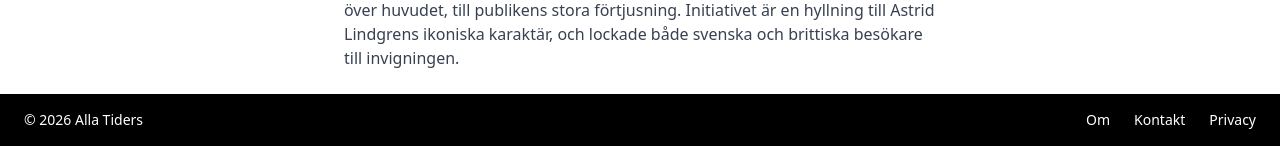
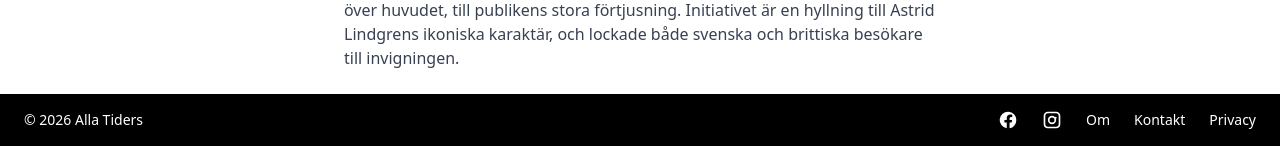
Before and after one commit to Magda-blip/Alla-Tiders, a plain HTML site: page index.html in a window 1280 px wide. Shown: the part 1335-1481 px from the top of the page. Drawn offline with nearby package versions, Linux system fonts and the light colour scheme.

Commit message:
Added social media

```diff
--- a/index.html
+++ b/index.html
@@ -62,7 +62,7 @@
                 word.charAt(0).toUpperCase() + word.slice(1)
             );
 
-            // Sätt ihop igen
+            // Put back together
             formattedDate = words.join(" ");
 
             document.getElementById("date").textContent = formattedDate;
@@ -70,7 +70,7 @@
         <!-- Logo image -->
         <img src="Alla_tiders_logo.png" alt="The Times" class="mx-auto h-16">
 
-        <!-- Navigation -->
+        <!-- Navbar -->
         <nav>
             <ul class="flex justify-center gap-8 text-sm uppercase">
                 <li><a href="#" class="hover:underline">Hem</a></li>
@@ -213,7 +213,33 @@
             </span>
 
             <!-- Right -->
-            <div class="flex gap-6 text-sm">
+            <div class="flex gap-6 items-center text-sm">
+
+
+
+                <!-- Facebook -->
+                <a href="#" class="hover:opacity-70">
+                    <svg xmlns="http://www.w3.org/2000/svg" class="w-5 h-5 fill-white" viewBox="0 0 24 24">
+                        <path
+                            d="M22 12a10 10 0 1 0-11.5 9.9v-7h-2.8v-2.9h2.8V9.8c0-2.8 1.7-4.3 4.2-4.3 1.2 0 2.4.2 2.4.2v2.6h-1.4c-1.4 0-1.8.9-1.8 1.7v2.1h3l-.5 2.9h-2.5v7A10 10 0 0 0 22 12z" />
+                    </svg>
+                </a>
+
+                <!-- Instagram -->
+                <a href="#" class="hover:opacity-70">
+                    <svg xmlns="http://www.w3.org/2000/svg" class="w-5 h-5 fill-white" viewBox="0 0 24 24">
+                        <path d="M7 2C4.2 2 2 4.2 2 7v10c0 2.8 2.2 5 5 5h10c2.8 0 5-2.2
+            5-5V7c0-2.8-2.2-5-5-5H7zm10 2c1.7 0 3 1.3 3
+            3v10c0 1.7-1.3 3-3 3H7c-1.7
+            0-3-1.3-3-3V7c0-1.7 1.3-3
+            3-3h10zm-5 3a5 5 0 1 0
+            0 10 5 5 0 0 0 0-10zm0
+            2a3 3 0 1 1 0 6 3 3 0
+            0 1 0-6zm4.5-.9a1.1 1.1
+            0 1 0 0 2.2 1.1 1.1 0
+            0 0 0-2.2z" />
+                    </svg>
+                </a>
                 <a href="#" class="hover:underline">Om</a>
                 <a href="#" class="hover:underline">Kontakt</a>
                 <a href="#" class="hover:underline">Privacy</a>
```
